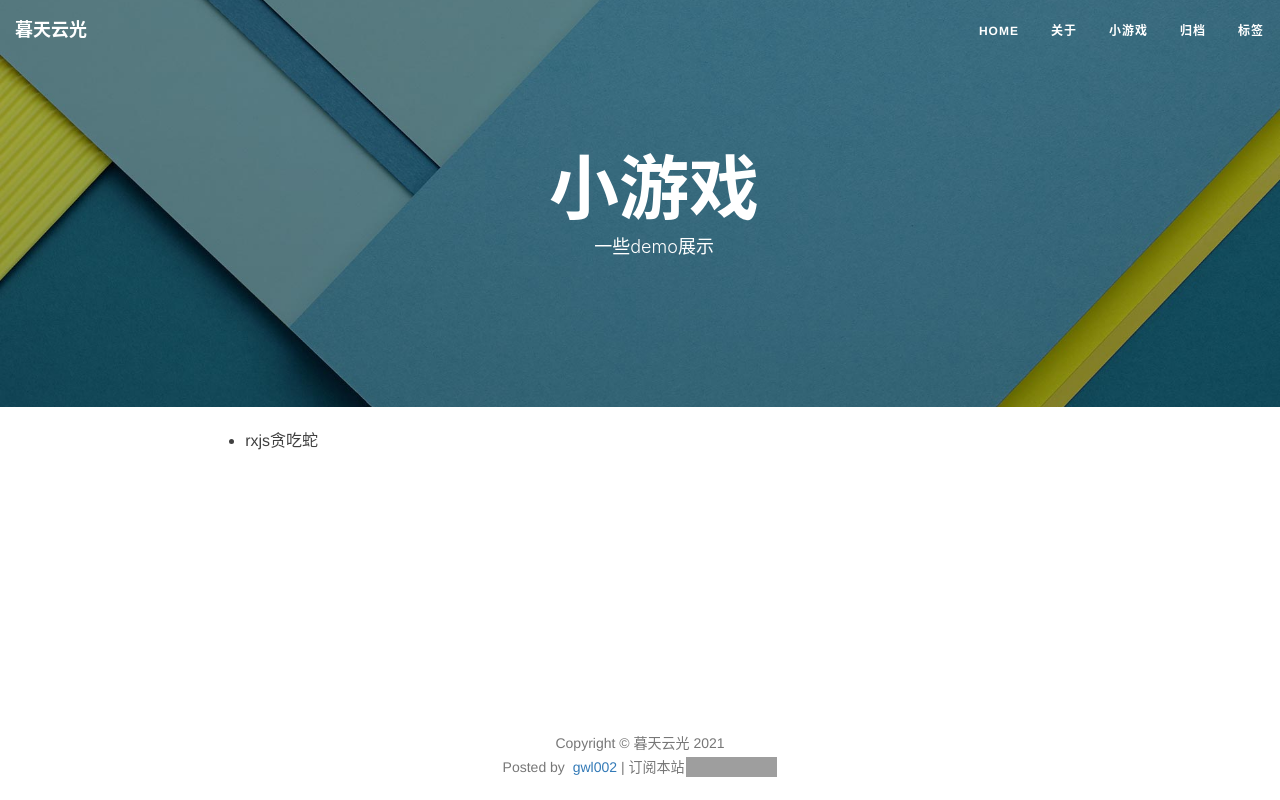
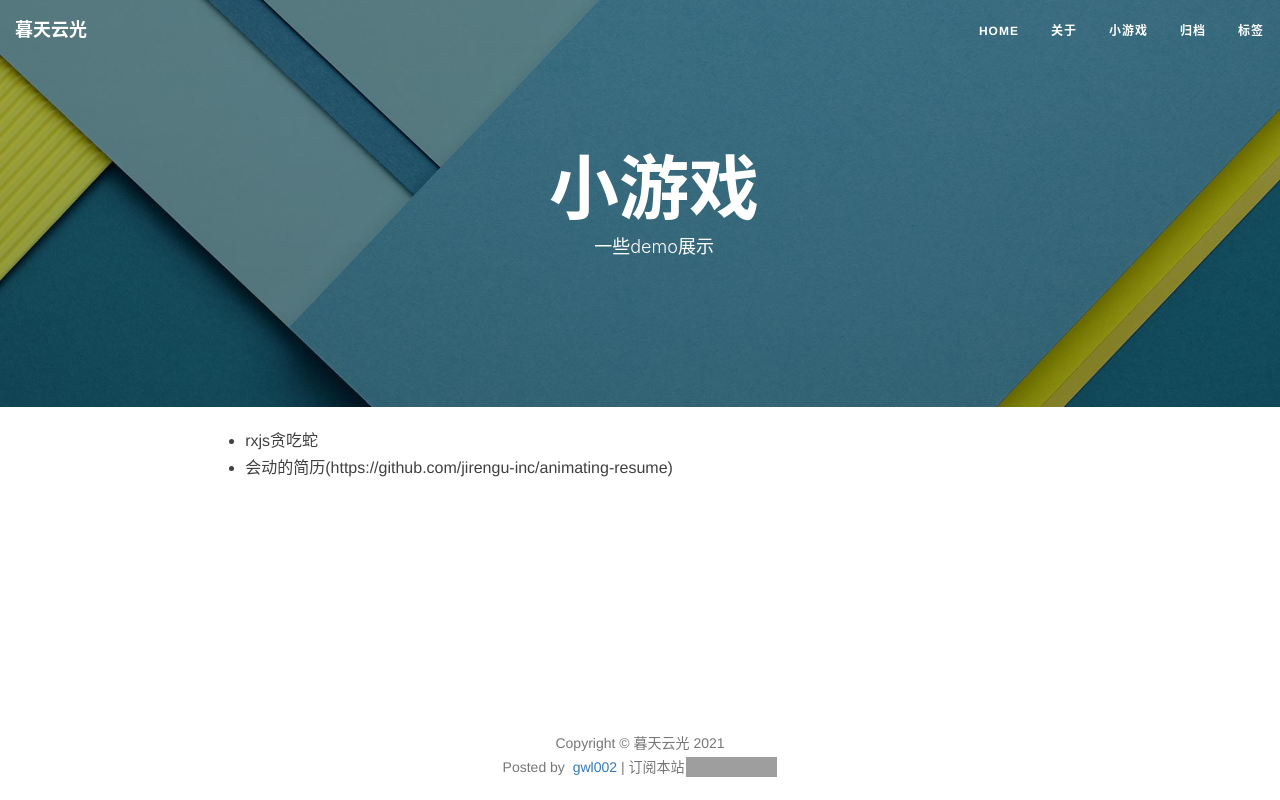
Before and after one commit to gwl002/gwl002.github.io, a Next.js app: page /game in a window 1280 px wide. Built offline with nearby package versions, Linux system fonts and the light colour scheme; grey boxes are pictures that could not be loaded.

Commit message:
添加一个会动的简历展示

```diff
--- a/pages/game/index.js
+++ b/pages/game/index.js
@@ -10,6 +10,10 @@ export default function GamePage(props) {
                     <ul className={styles.gameList}>
                         <li>
                             <Link href="/game/greedySnake">rxjs贪吃蛇</Link>
+                        </li>
+                        <li>
+                            <a href="https://jirengu-inc.github.io/animating-resume/public/" target="_blank">会动的简历</a>
+                            <span>(https://github.com/jirengu-inc/animating-resume)</span>
                         </li>
                     </ul>
                 </div>
```
